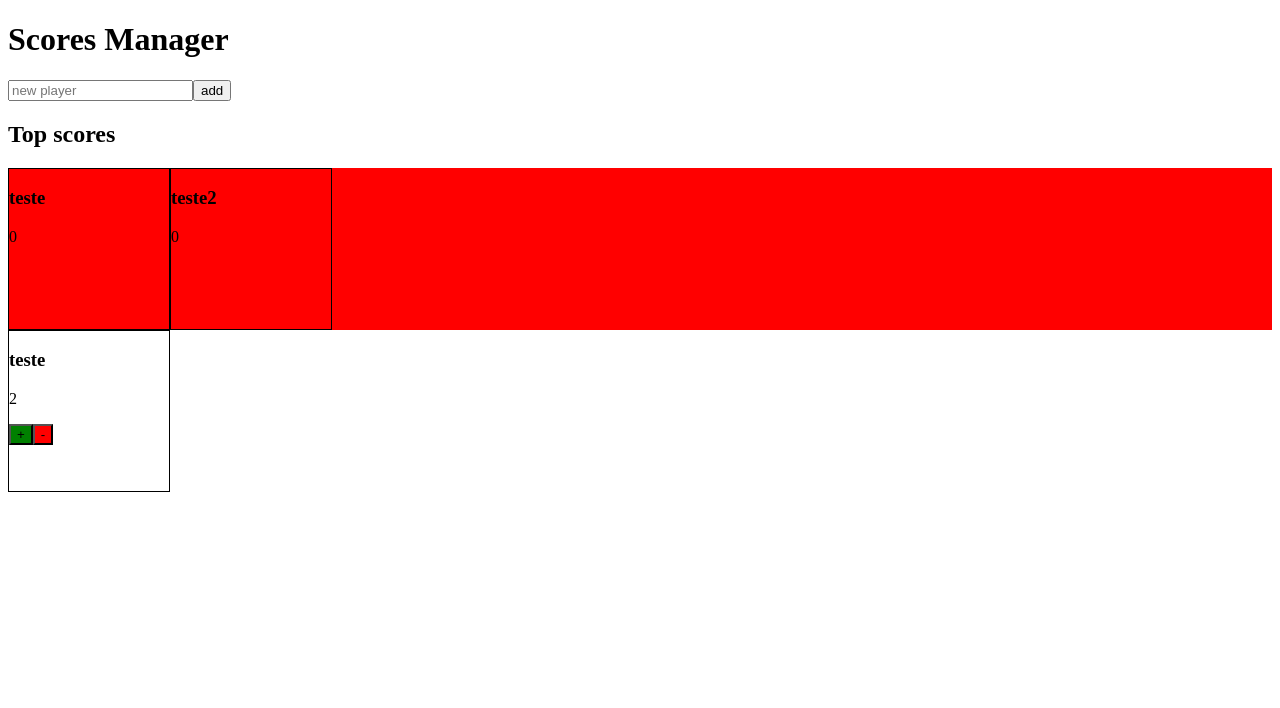
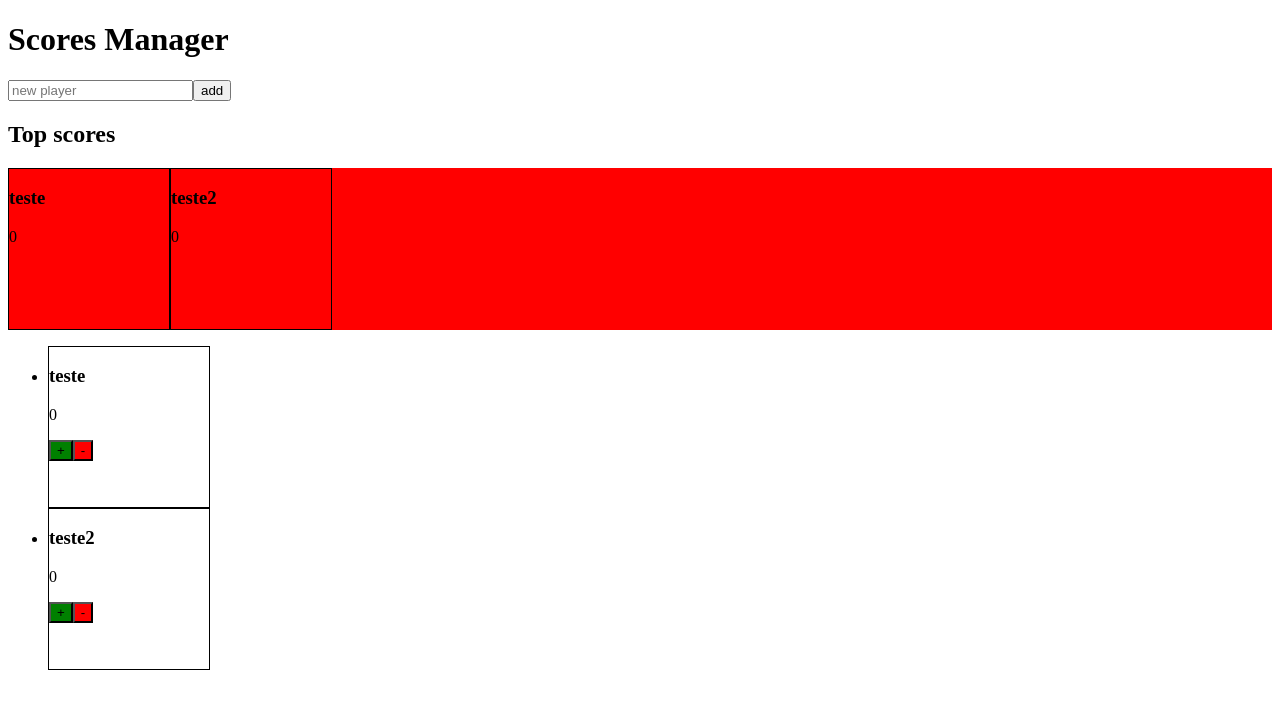
Before and after one commit to caioarodrigues/scoreboard, a React (Vite) app: page / in a window 1280 px wide. Shown: the top 708 px of the page. Built offline with nearby package versions, Linux system fonts and the light colour scheme; the HTML template or start-up script is replaced by a standard one.

Commit message:
feat: adding new players working

```diff
--- a/src/App.tsx
+++ b/src/App.tsx
@@ -1,13 +1,12 @@
 import './App.css'
 import Button from './components/Button/Index.module'
-import Card from './components/Card/Index.module'
 import Header from './components/Header/Index.module'
 import Input from './components/Input/Index.module'
-import ScoreChanger from './components/ScoreChanger/Index.module'
 import Stats from './components/Stats/Index.module'
 import PlayersContext from './context/PlayersContext'
 import { useRef, useState } from 'react'
 import { Player } from './types/Player'
+import PlayersList from './components/PlayersList/Index.module'
 
 function App() {
   const inputRef = useRef<HTMLInputElement>(null);
@@ -45,9 +44,7 @@ function App() {
           </Button>
         </Header>
         <Stats />
-        <Card playerName='teste' score={2}>
-          <ScoreChanger />
-        </Card>
+        <PlayersList />
       </PlayersContext.Provider>
     </>
   )
--- /dev/null
+++ b/src/components/PlayersList/Index.module.tsx
@@ -0,0 +1,21 @@
+import { useContext } from "react";
+import PlayersContext from "../../context/PlayersContext"
+import Card from "../Card/Index.module";
+import ScoreChanger from "../ScoreChanger/Index.module";
+
+export default function PlayersList () {
+  const { players } = useContext(PlayersContext);
+  return (
+    <ul>
+      {players.map(({ name, score }, index) => {
+        return (
+          <li key={index}>
+            <Card playerName={name} score={score}>
+              <ScoreChanger />
+            </Card>
+          </li>
+        )
+      })}
+    </ul>
+  )
+}
```
Also changed, not shown: src/hooks/addPlayer.tsx (deleted, +0 -17 lines), src/hooks/getPlayers.tsx (added).
